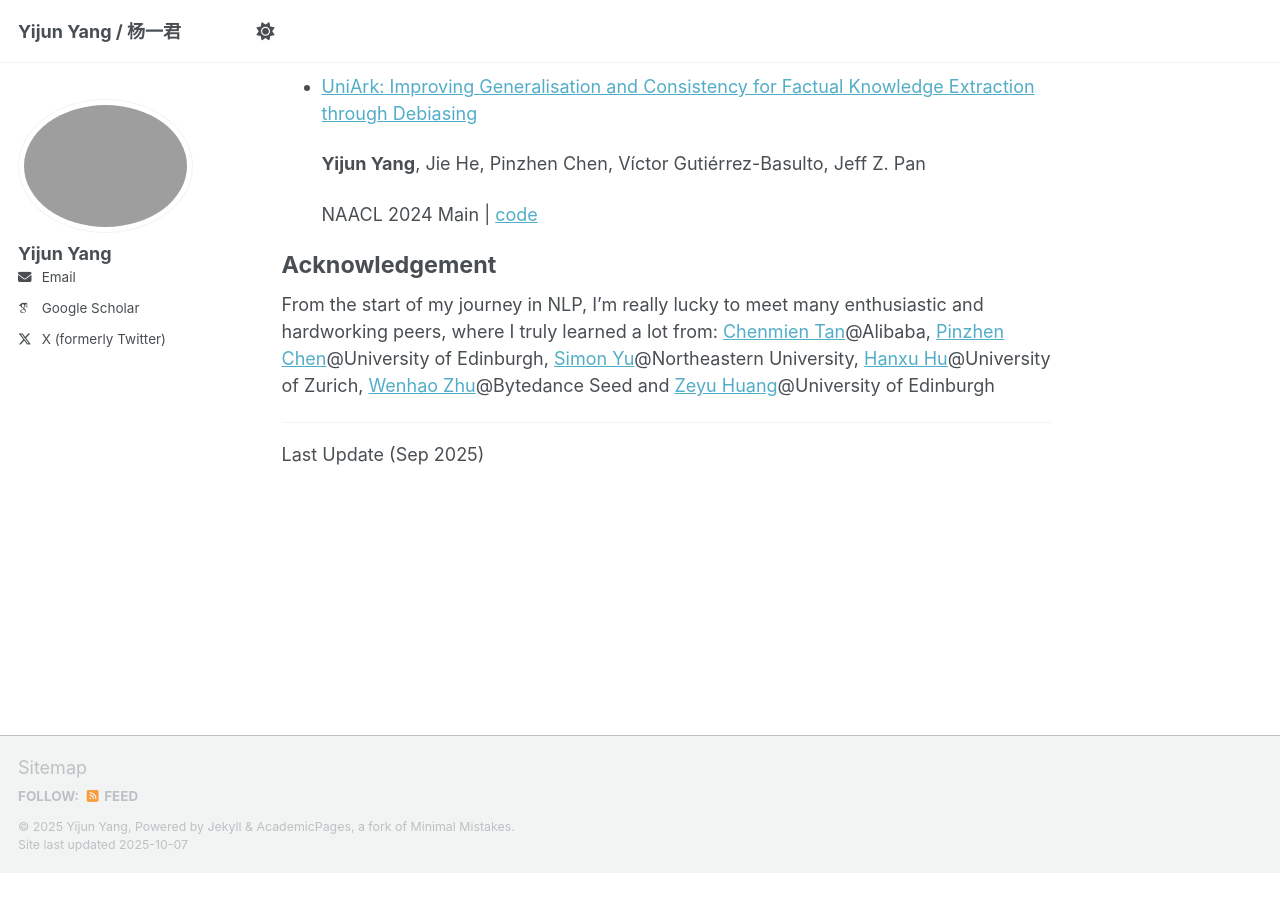
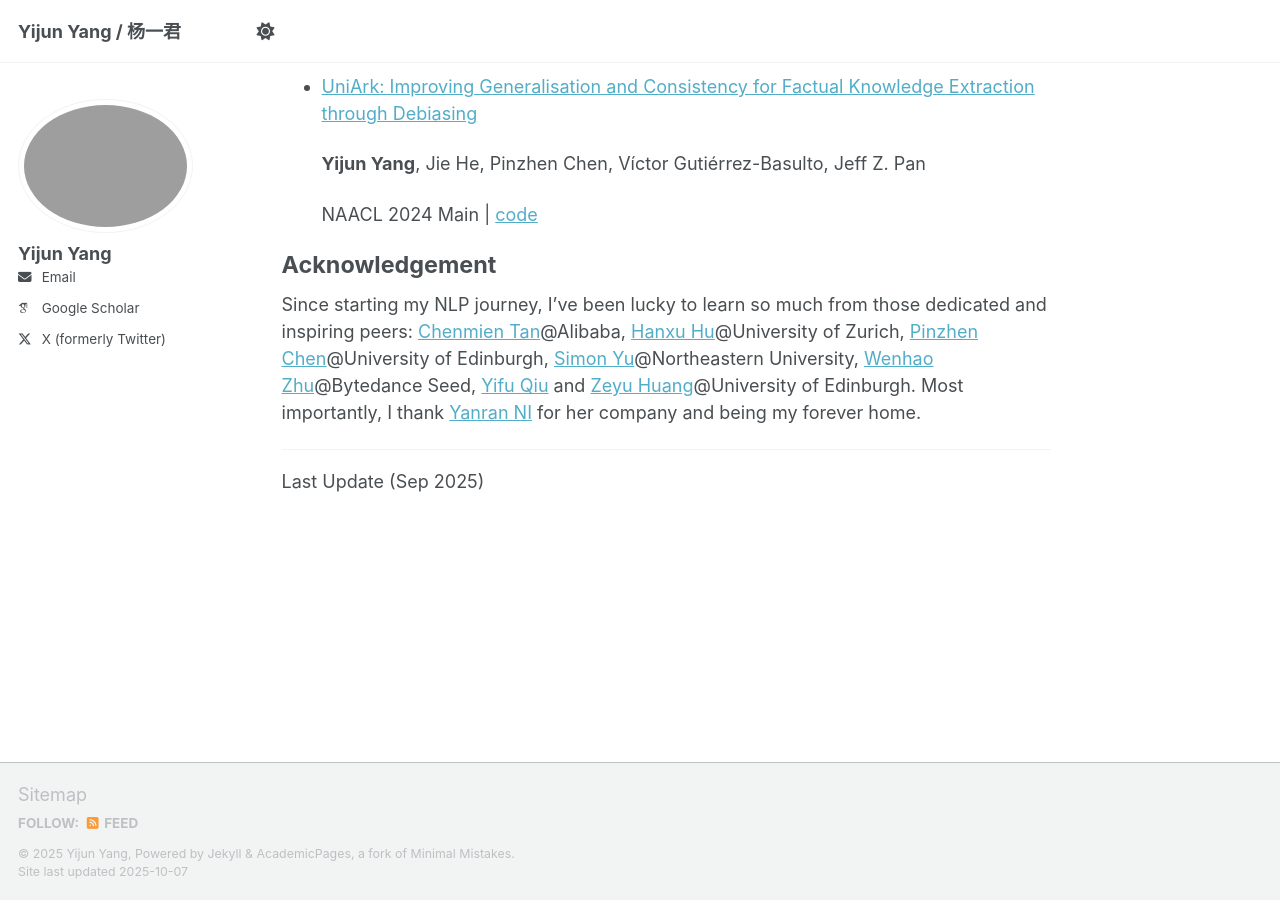
Before and after one commit to Thomasyyj/yangyijun, a Jekyll site: the page built from _pages/about.md, in a window 1280 px wide and 900 px high, scrolled down 881 px. Built offline with Jekyll 4.4.1, drawn with Linux system fonts in a browser that asks for light colours; some web fonts are replaced; a script that is not in the unit is left out; before the commit the page ends 1754 px from its top, so only the background shows below that.

Commit message:
acknowledge

```diff
--- a/_pages/about.md
+++ b/_pages/about.md
@@ -35,8 +35,7 @@
 
 Acknowledgement
 ======
-From the start of my journey in NLP, I'm really lucky to meet many enthusiastic and hardworking peers, where I truly learned a lot from: [Chenmien Tan](https://chenmientan.github.io/)@Alibaba, [Pinzhen Chen](https://pinzhenchen.github.io/)@University of Edinburgh, [Simon Yu](https://simonucl.github.io/)@Northeastern University, [Hanxu Hu](https://hanxuhu.github.io/)@University of Zurich, [Wenhao Zhu](https://owennju.github.io/)@Bytedance Seed and [Zeyu Huang](https://zeroyuhuang.github.io/)@University of Edinburgh
-
+Since starting my NLP journey, I’ve been lucky to learn so much from those dedicated and inspiring peers: [Chenmien Tan](https://chenmientan.github.io/)@Alibaba, [Hanxu Hu](https://hanxuhu.github.io/)@University of Zurich, [Pinzhen Chen](https://pinzhenchen.github.io/)@University of Edinburgh, [Simon Yu](https://simonucl.github.io/)@Northeastern University, [Wenhao Zhu](https://owennju.github.io/)@Bytedance Seed, [Yifu Qiu](https://yfqiu.netlify.app/) and [Zeyu Huang](https://zeroyuhuang.github.io/)@University of Edinburgh. Most importantly, I thank [Yanran NI](https://www.linkedin.com/in/yanran-ni-a8255024b/) for her company and being my forever home.
 
 ---
 Last Update (Sep 2025)
```
